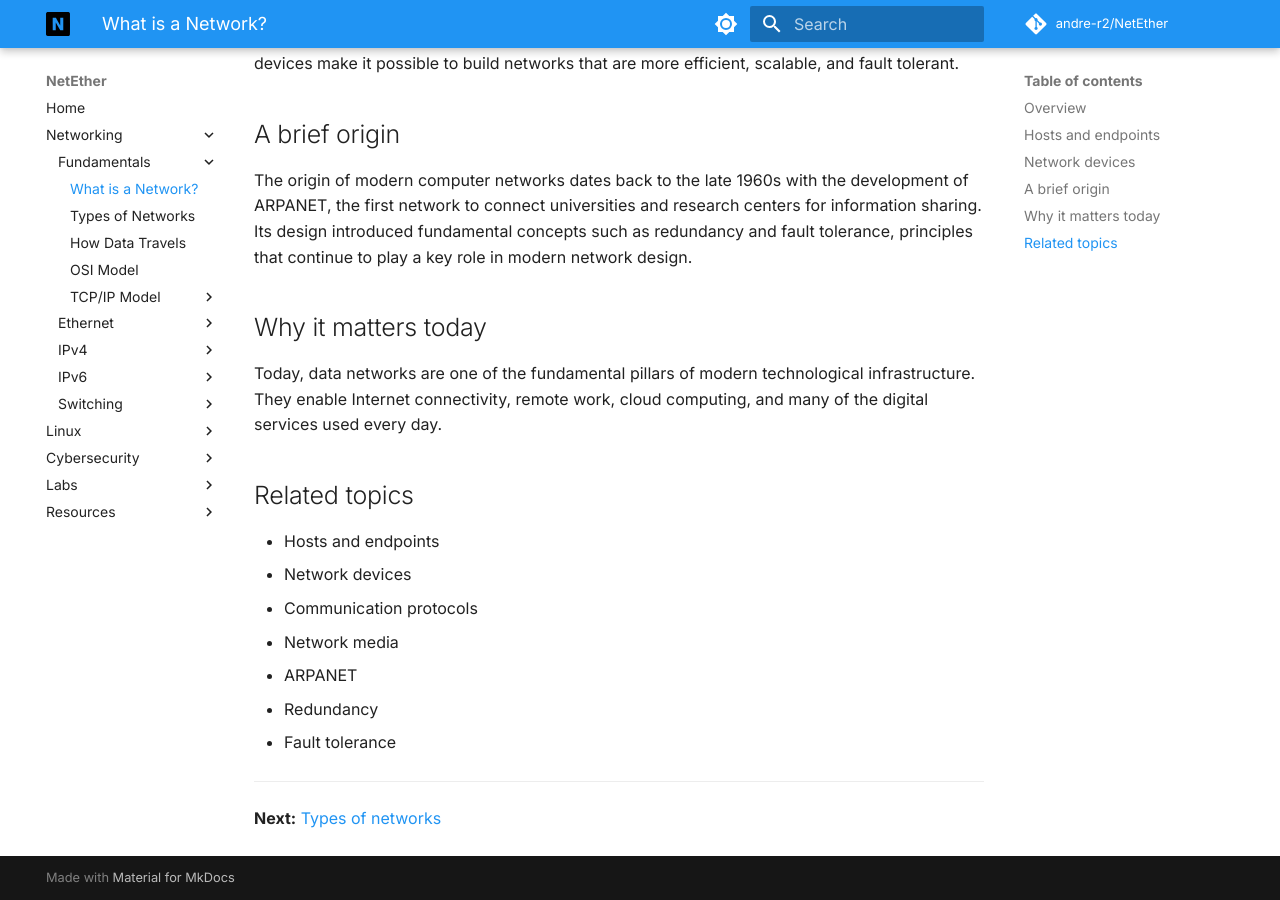
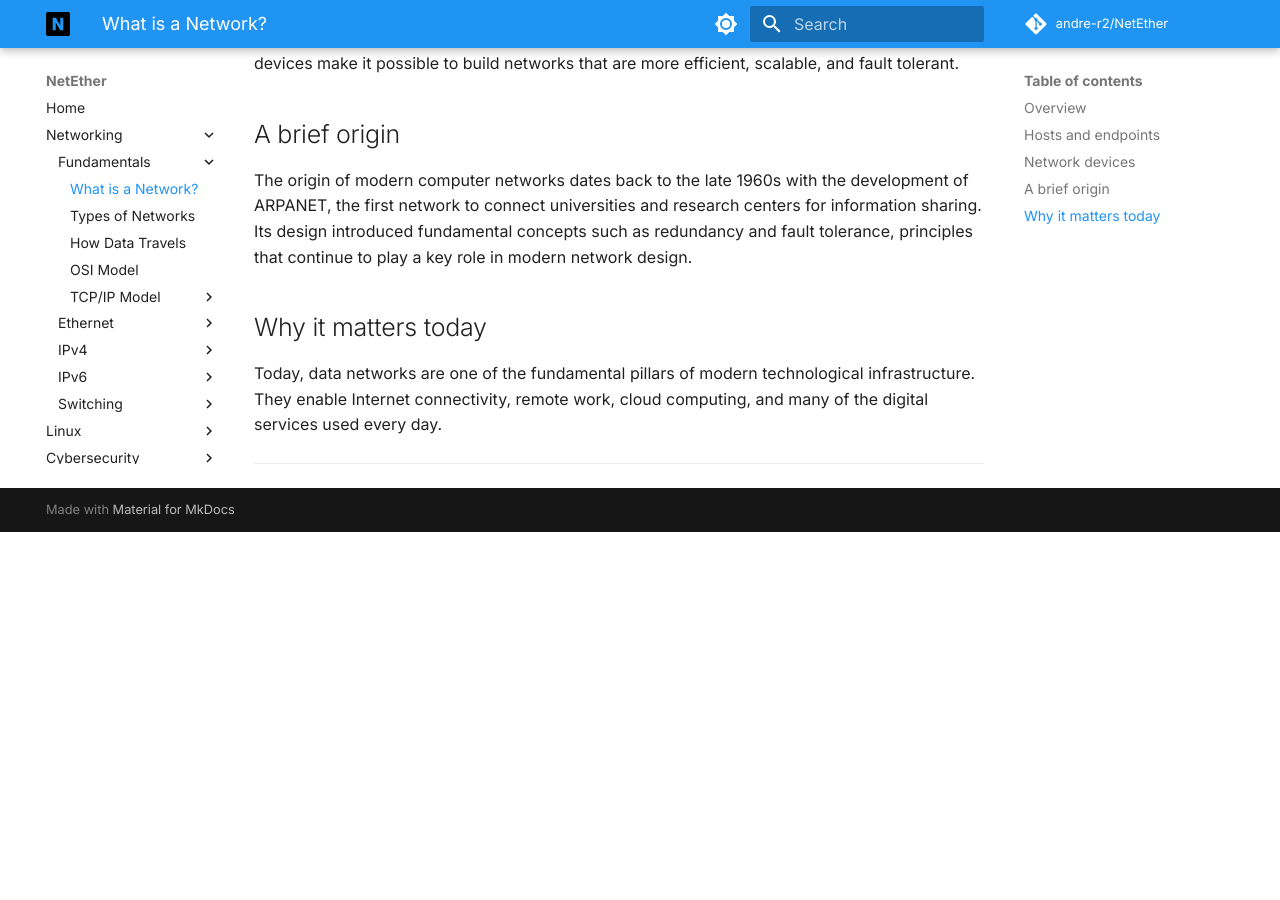
Before and after one commit to Andre-R2/NetEther, an MkDocs documentation site: the page built from docs/networking/what-is-a-network.md, in a window 1280 px wide and 900 px high, scrolled down 659 px. Built offline with MkDocs 1.6.1 and Material for MkDocs 9.7.7, drawn with Linux system fonts in a browser that asks for light colours; comment, search, counter and statistics services are not loaded; after the commit the page ends 1191 px from its top, so only the background shows below that.

Commit message:
feat: fix link

```diff
--- a/docs/networking/what-is-a-network.md
+++ b/docs/networking/what-is-a-network.md
@@ -22,16 +22,4 @@ The origin of modern computer networks dates back to the late 1960s with the dev
 
 Today, data networks are one of the fundamental pillars of modern technological infrastructure. They enable Internet connectivity, remote work, cloud computing, and many of the digital services used every day.
 
-## Related topics
-
-- Hosts and endpoints
-- Network devices
-- Communication protocols
-- Network media
-- ARPANET
-- Redundancy
-- Fault tolerance
-
 ---
-
-**Next:** [Types of networks](types-of-networks.md)
```
